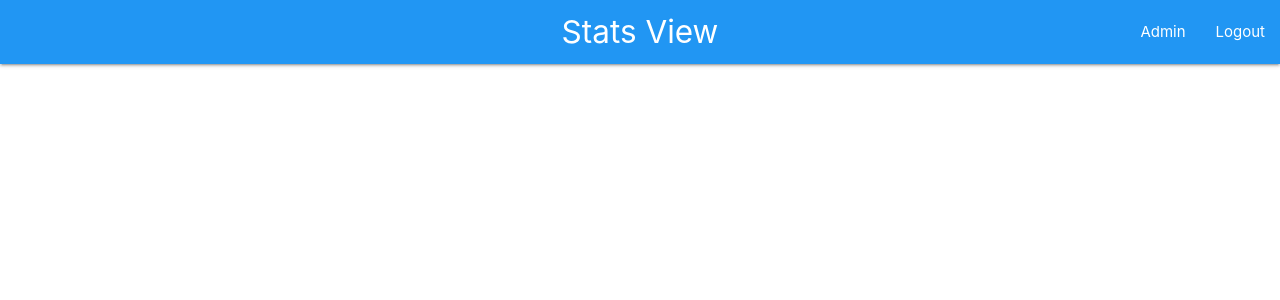
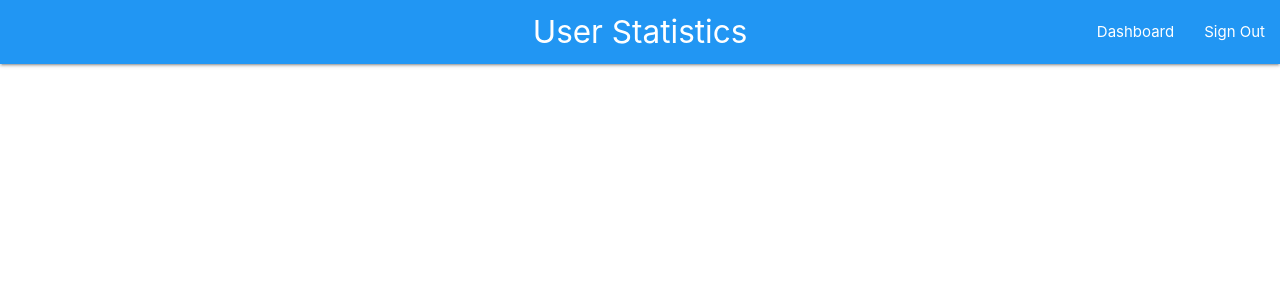
Before and after one commit to Jibril2005/info2602-fastapi-l6, a FastAPI app: template app/templates/stats.html in a window 1280 px wide. Shown: the top 300 px of the page. Run offline with FastAPI, Linux system fonts and the light colour scheme; the template is opened without the code that fills it, so the values that code supplies are empty.

Commit message:
Refactor stats.html for user statistics display

```diff
--- a/app/templates/stats.html
+++ b/app/templates/stats.html
@@ -1,11 +1,12 @@
 {% extends "layout.html" %}
-{% block title %}Stats View{% endblock %}
-{% block page %}Stats View{% endblock %}
 
-{% block link%}
+{% block title %}User Statistics{% endblock %}
+{% block page %}User Statistics{% endblock %}
+
+{% block link %}
 <ul id="nav-mobile" class="right">
-        <li><a href="/admin">Admin</a></li>
-        <li><a href="/logout">Logout</a></li>
+  <li><a href="/admin">Dashboard</a></li>
+  <li><a href="/logout">Sign Out</a></li>
 </ul>
 {% endblock %}
 
@@ -13,44 +14,44 @@
 .highcharts-figure,
 .highcharts-data-table table {
   min-width: 320px;
-    max-width: 660px;
-    margin: 1em auto;
+  max-width: 680px;
+  margin: 1.5em auto;
 }
 
 .highcharts-data-table table {
-    font-family: Verdana, sans-serif;
+  font-family: Arial, sans-serif;
   border-collapse: collapse;
-    border: 1px solid #ebebeb;
-    margin: 10px auto;
+  border: 1px solid #ddd;
+  margin: 15px auto;
   text-align: center;
   width: 100%;
-    max-width: 500px;
+  max-width: 520px;
 }
 
 .highcharts-data-table caption {
-    padding: 1em 0;
-    font-size: 1.2em;
-    color: #555;
+  padding: 0.8em 0;
+  font-size: 1.1em;
+  color: #444;
 }
 
 .highcharts-data-table th {
-    font-weight: 600;
-    padding: 0.5em;
+  font-weight: bold;
+  padding: 0.6em;
 }
 
 .highcharts-data-table td,
 .highcharts-data-table th,
 .highcharts-data-table caption {
-    padding: 0.5em;
+  padding: 0.6em;
 }
 
 .highcharts-data-table thead tr,
 .highcharts-data-table tr:nth-child(even) {
-    background: #f8f8f8;
+  background-color: #f5f5f5;
 }
 
 .highcharts-data-table tr:hover {
-    background: #f1f7ff;
+  background-color: #eef6ff;
 }
 {% endblock %}
 
@@ -60,74 +61,71 @@
 <script src="https://code.highcharts.com/modules/export-data.js"></script>
 <script src="https://code.highcharts.com/modules/accessibility.js"></script>
 
-<main class="container" style="padding-top:100px">
+<main class="container" style="padding-top: 90px;">
   <section class="col m12">
     <figure class="highcharts-figure">
-      <div id="container"></div>
+      <div id="chart-area"></div>
     </figure>
   </section>
 </main>
+
 <script>
-
-  function drawChart(data){
-    Highcharts.chart('container', {
+  const renderChart = (dataset) => {
+    Highcharts.chart("chart-area", {
       chart: {
-        plotBackgroundColor: null,
-        plotBorderWidth: null,
-        plotShadow: false,
-        type: 'pie'
+        type: "pie",
+        plotShadow: false
       },
       title: {
-        text: 'Todo share by User',
-        align: 'left'
+        text: "Task Distribution by User",
+        align: "left"
       },
       tooltip: {
-        pointFormat: '{series.name}: <b>{point.percentage:.1f}%</b>'
+        pointFormat: "{series.name}: <b>{point.percentage:.1f}%</b>"
       },
       accessibility: {
         point: {
-          valueSuffix: '%'
+          valueSuffix: "%"
         }
       },
       plotOptions: {
         pie: {
           allowPointSelect: true,
-          cursor: 'pointer',
+          cursor: "pointer",
+          showInLegend: true,
           dataLabels: {
             enabled: false
-          },
-          showInLegend: true
+          }
         }
       },
-      series: [{
-        name: 'Users',
+      series: [
+        {
+          name: "Contribution",
           colorByPoint: true,
-        data
-      }]
+          data: dataset
+        }
+      ]
     });
+  };
+
+  const formatData = (rawData) => {
+    return Object.keys(rawData).map(user => ({
+      name: user,
+      y: rawData[user]
+    }));
+  };
+
+  const fetchStats = async () => {
+    try {
+      const response = await fetch("/todo-stats");
+      const jsonData = await response.json();
+      const formatted = formatData(jsonData);
+      renderChart(formatted);
+    } catch (err) {
+      console.error("Failed to load stats:", err);
     }
+  };
 
-  function convertData(data){
-    let res = []
-    for(user in data){
-      res.push({
-        name:user,
-        y: Number(data[user])
-      });
-    }
-
-    return res;
-  }
-
-  async function getData(){
-    let res = await fetch('/todo-stats');
-    let data = await res.json();
-    data = convertData(data);
-    drawChart(data);
-
-  }
-
-  getData();
-
+  fetchStats();
 </script>
 {% endblock %}
```
Lines whose indentation alone changed are shown as unchanged.
